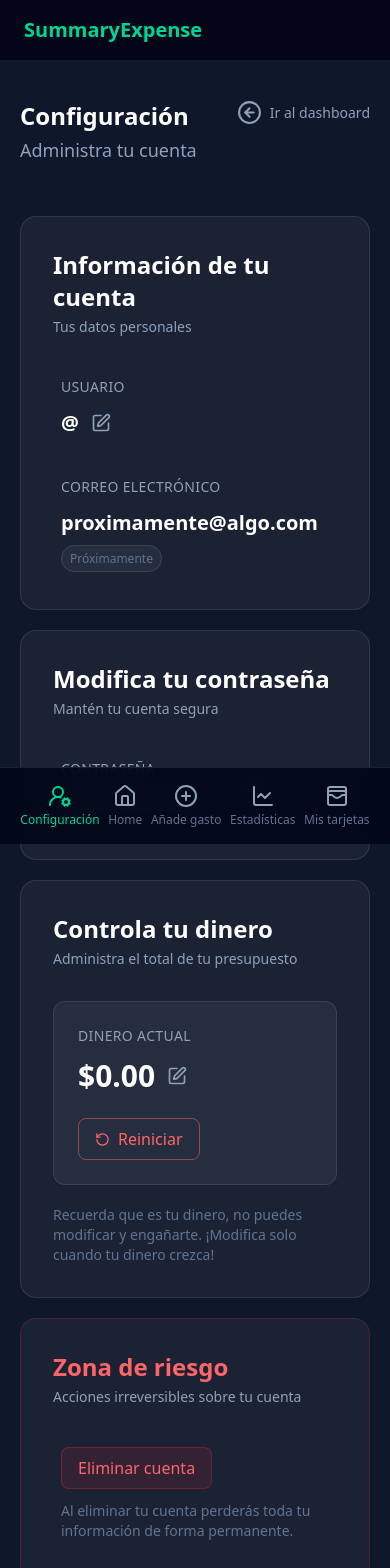
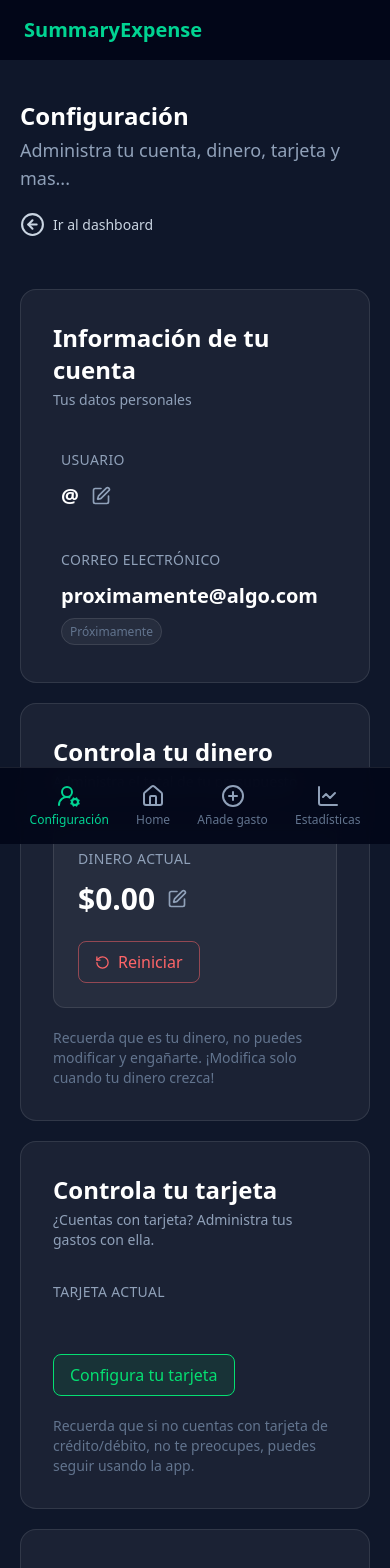
Before and after one commit to zeusCach/SummaryExpense, a React (Vite) app: page /cuenta in a window 390 px wide. Shown: the top 1568 px of the page. Built offline with nearby package versions, Linux system fonts and the light colour scheme.

Commit message:
Añadiendo el componente Card para gestionar la visualización de tarjetas en la configuración y ajustando el diseño de la sección de tarjetas.

```diff
--- a/src/components/CardComponent.jsx
+++ b/src/components/CardComponent.jsx
@@ -19,7 +19,7 @@ export default function CardComponent({ card, isSelected, onSelect }) {
 
     return (
         <>
-            <section className="p-10">
+            <section>
                 <div
                     onClick={(e) => { onSelect(card.id), e.preventDefault(), e.stopPropagation() }}
                     className={`${isSelected ? 'ring-2 ring-orange-500 scale-105' : 'opacity-70 hover:opacity-100'}  w-80 h-48 ${colorBank} rounded-2xl p-6 flex flex-col justify-between cursor-pointer`}
--- /dev/null
+++ b/src/components/ConfigurationUI/Card.jsx
@@ -0,0 +1,62 @@
+import { useContext } from "react";
+import { CardContext } from "../../context/cardContext";
+import CardComponent from "../CardComponent";
+import { useNavigate } from "react-router-dom";
+
+export default function Card() {
+    const { card } = useContext(CardContext);
+    const navigate = useNavigate();
+
+    return (
+        <div className="pt-5">
+            <div className="bg-white/5 border border-white/10 rounded-2xl p-8">
+
+                {/* Header */}
+                <div className="mb-8">
+                    <h2 className="text-white text-2xl font-semibold">
+                        Controla tu tarjeta
+                    </h2>
+                    <p className="text-slate-400 text-sm mt-1">
+                        ¿Cuentas con tarjeta? Administra tus gastos con ella.
+                    </p>
+                </div>
+
+
+                <div>
+
+                    {/* Info de tarjeta */}
+                    <div className="flex flex-col gap-3 pb-8">
+                        <label className="text-slate-400 text-sm font-medium uppercase tracking-wide pb-5">
+                            Tarjeta actual
+                        </label>
+
+                        {
+                            card.map(cardItem => (
+                                <CardComponent
+                                    key={cardItem.id}
+                                    card={cardItem}
+                                />
+
+                            ))
+                        }
+
+                    </div>
+
+                    <button
+                        onClick={() => navigate("/tarjetas")}
+                        className="self-start px-4 py-2 bg-green-500/10 border bordergreen-500/30 hover:bg-green-500/20 hover:border-green-500 text-green-400 font-medium rounded-lg transition-all cursor-pointer"
+                    >
+                        Configura tu tarjeta
+                    </button>
+
+                </div>
+
+                {/* Nota */}
+                <p className="text-slate-500 text-sm mt-5">
+                    Recuerda que si no cuentas con tarjeta de crédito/débito, no te preocupes, puedes seguir usando la app.
+                </p>
+
+            </div >
+        </div >
+    )
+}
--- a/src/components/NavigatorDown.jsx
+++ b/src/components/NavigatorDown.jsx
@@ -48,16 +48,6 @@ export default function NavigatorDown() {
                         Estadísticas
                     </p>
                 </Link>
-
-                <Link to={"/tarjetas"} className="flex flex-col items-center gap-1 group">
-                    <WalletCardsIcon
-                        size={24}
-                        className="text-slate-400 group-active:text-emerald-400 transition-colors"
-                    />
-                    <p className="text-xs text-slate-500">
-                        Mis tarjetas
-                    </p>
-                </Link>
             </div>
         </div>
     )
--- a/src/pages/CardSection.jsx
+++ b/src/pages/CardSection.jsx
@@ -50,7 +50,7 @@ export default function CardSection() {
                     </div>
 
                     :
-                    <div className="flex flex-wrap md:flex justify-center">
+                    <div className="flex flex-wrap md:flex justify-center m-10">
                         {card.map(cardItem => (
                             <CardComponent
                                 key={cardItem.id}
--- a/src/pages/Configuration.jsx
+++ b/src/pages/Configuration.jsx
@@ -5,6 +5,7 @@ import Danger from "../components/ConfigurationUI/Danger";
 import MoneySettings from "../components/ConfigurationUI/MoneySettings";
 import { ArrowLeftCircle } from "lucide-react";
 import { Link } from "react-router-dom";
+import Card from "../components/ConfigurationUI/Card";
 
 
 export default function Configuration() {
@@ -15,13 +16,13 @@ export default function Configuration() {
             <div className="container mx-auto max-w-4xl px-5 py-10">
 
 
-                <div className="flex items-start justify-between mb-8">
+                <div className="flex flex-col md:flex-row items-start justify-between mb-8 gap-5">
                     <div>
                         <h1 className="text-2xl text-white font-semibold">Configuración</h1>
-                        <p className="text-slate-400 text-lg mt-1">Administra tu cuenta</p>
+                        <p className="text-slate-400 text-lg mt-1">Administra tu cuenta, dinero, tarjeta y mas...</p>
                     </div>
                     <Link to="/dashboard">
-                        <span className="flex items-center gap-2 text-slate-400 hover:text-white transition-colors text-sm">
+                        <span className="flex items-center gap-2 text-slate-300 hover:text-white transition-colors text-sm">
                             <ArrowLeftCircle size={25} />
                             Ir al dashboard
                         </span>
@@ -29,8 +30,9 @@ export default function Configuration() {
                 </div>
 
                 <Account />
+                <MoneySettings />
+                <Card />
                 <Password />
-                <MoneySettings />
                 <Danger />
             </div>
 
```
